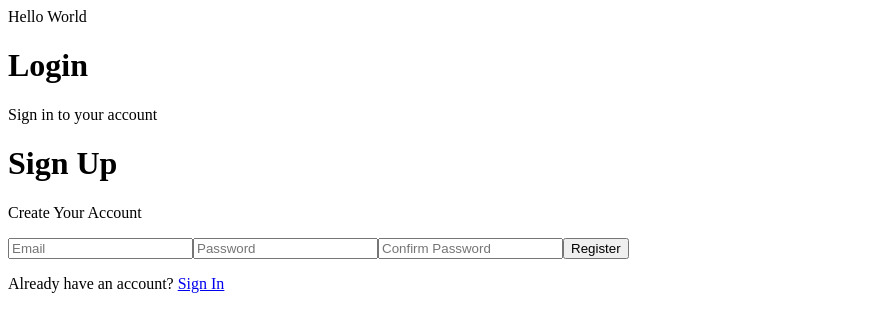
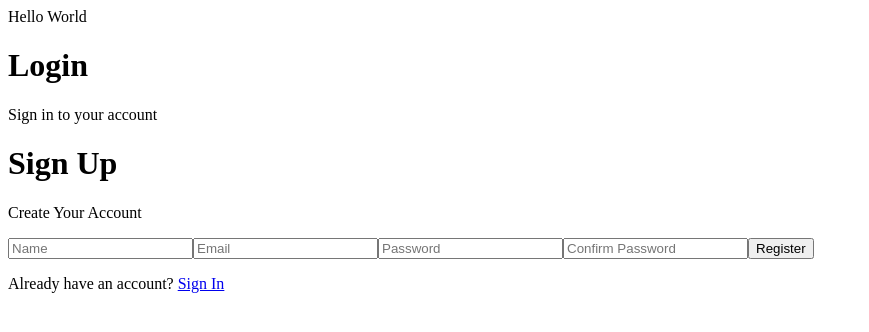
Before and after one commit to GregM1991/Flicksy, a React (Create React App) app in the folder client/: page / in a window 1280 px wide. Shown: the top 332 px of the page, without its empty margins (0-869 px from the left). Built offline with nearby package versions, Linux system fonts and the light colour scheme.

Commit message:
Got the register form pinging to the backend

```diff
--- a/client/package.json
+++ b/client/package.json
@@ -35,5 +35,6 @@
       "last 1 firefox version",
       "last 1 safari version"
     ]
-  }
+  },
+  "proxy": "http://localhost:5000"
 }
--- a/client/src/App.js
+++ b/client/src/App.js
@@ -1,5 +1,5 @@
 import React from "react"
-import { BrowserRouter as Router, Route, Switch } from "react-router-dom"
+import { BrowserRouter as Router } from "react-router-dom"
 import { Login } from "./components/auth/Login"
 import { Register } from "./components/auth/Register"
 
--- a/client/src/components/auth/Login.js
+++ b/client/src/components/auth/Login.js
@@ -1,5 +1,4 @@
-import React, { useState } from "react"
-import { Link } from "react-router-dom"
+import React from "react"
 
 export const Login = () => {
   return (
--- a/client/src/components/auth/Register.js
+++ b/client/src/components/auth/Register.js
@@ -4,12 +4,13 @@ import axios from "axios"
 
 export const Register = () => {
   const [formData, setFormData] = useState({
+    name: "",
     email: "",
     password: "",
     password2: "",
   })
 
-  const { email, password, password2 } = formData
+  const { name, email, password, password2 } = formData
 
   const onChange = (e) =>
     setFormData({ ...formData, [e.target.name]: e.target.value })
@@ -20,6 +21,7 @@ export const Register = () => {
       console.log("Passwords do not match")
     } else {
       const newUser = {
+        name,
         email,
         password,
       }
@@ -43,6 +45,13 @@ export const Register = () => {
       <h1>Sign Up</h1>
       <p>Create Your Account</p>
       <form onSubmit={(e) => onSubmit(e)}>
+        <input
+          type="text"
+          placeholder="Name"
+          name="name"
+          value={name}
+          onChange={(e) => onChange(e)}
+        />
         <input
           type="text"
           placeholder="Email"
--- a/package.json
+++ b/package.json
@@ -36,6 +36,5 @@
   "devDependencies": {
     "concurrently": "^5.2.0",
     "nodemon": "^2.0.4"
-  },
-  "proxy": "http://localhost:5000"
+  }
 }
```
